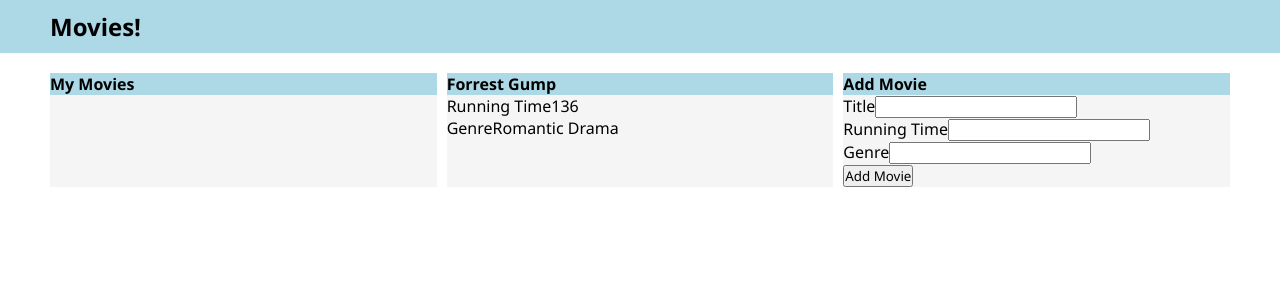
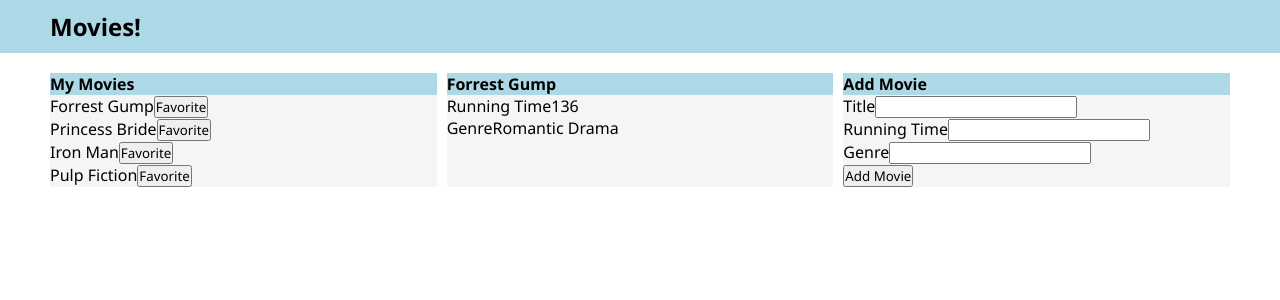
Before and after one commit to ltpoole/movies_frontend, a React (Create React App) app: page / in a window 1280 px wide. Shown: the top 300 px of the page. Built offline with nearby package versions, Linux system fonts and the light colour scheme; the HTML template or start-up script is replaced by a standard one.

Commit message:
Completed Effects tutorial

```diff
--- a/src/App.jsx
+++ b/src/App.jsx
@@ -3,10 +3,15 @@
 import MovieList from "./components/MovieList/MovieList";
 import MovieInfo from "./components/MovieInfo/MovieInfo";
 import NewMovieForm from "./components/NewMovieForm/NewMovieForm";
-import React, { useState } from "react";
+import React, { useState, useEffect } from "react";
+import initData from "./data/data";
 
 function App() {
   const [movies, setMovies] = useState([]);
+
+  useEffect(() => {
+    setMovies(initData);
+  }, []);
 
   const handleNewMovie = (newMovie) => {
     const updatedMovies = [...movies, newMovie];
--- /dev/null
+++ b/src/data/data.js
@@ -0,0 +1,24 @@
+const initData = [
+  {
+    title: "Forrest Gump",
+    runningTime: 142,
+    genre: "Romantic Drama",
+  },
+  {
+    title: "Princess Bride",
+    runningTime: 121,
+    genre: "Romantic Drama",
+  },
+  {
+    title: "Iron Man",
+    runningTime: 155,
+    genre: "Comic",
+  },
+  {
+    title: "Pulp Fiction",
+    runningTime: 130,
+    genre: "Dark Comedy",
+  },
+];
+
+export default initData;
```
